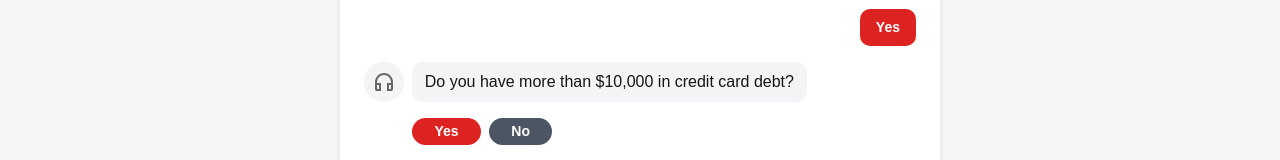
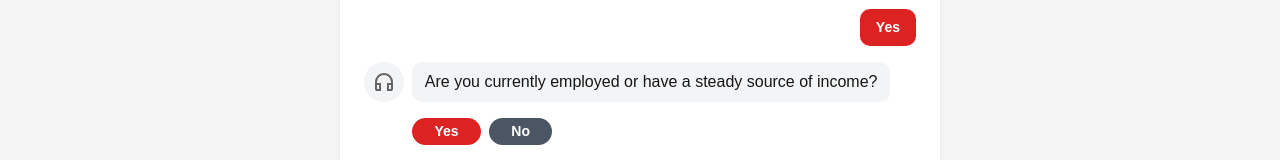
Before and after one commit to fritzgerald658/chatbot, a plain HTML site: page index.html in a window 1280 px wide. Both pictures are taken after a click on the button "Yes". Shown: the part 331-491 px from the top of the page. Drawn offline with nearby package versions, Linux system fonts and the light colour scheme.

Commit message:
fixed question 2

```diff
--- a/index.html
+++ b/index.html
@@ -116,7 +116,7 @@
               class="loading loading-dots loading-md"
             ></span>
             <h1 style="display: none" id="second-question-h1">
-              Do you have more than $10,000 in credit card debt?
+              Are you currently employed or have a steady source of income?
             </h1>
           </div>
         </div>
```
